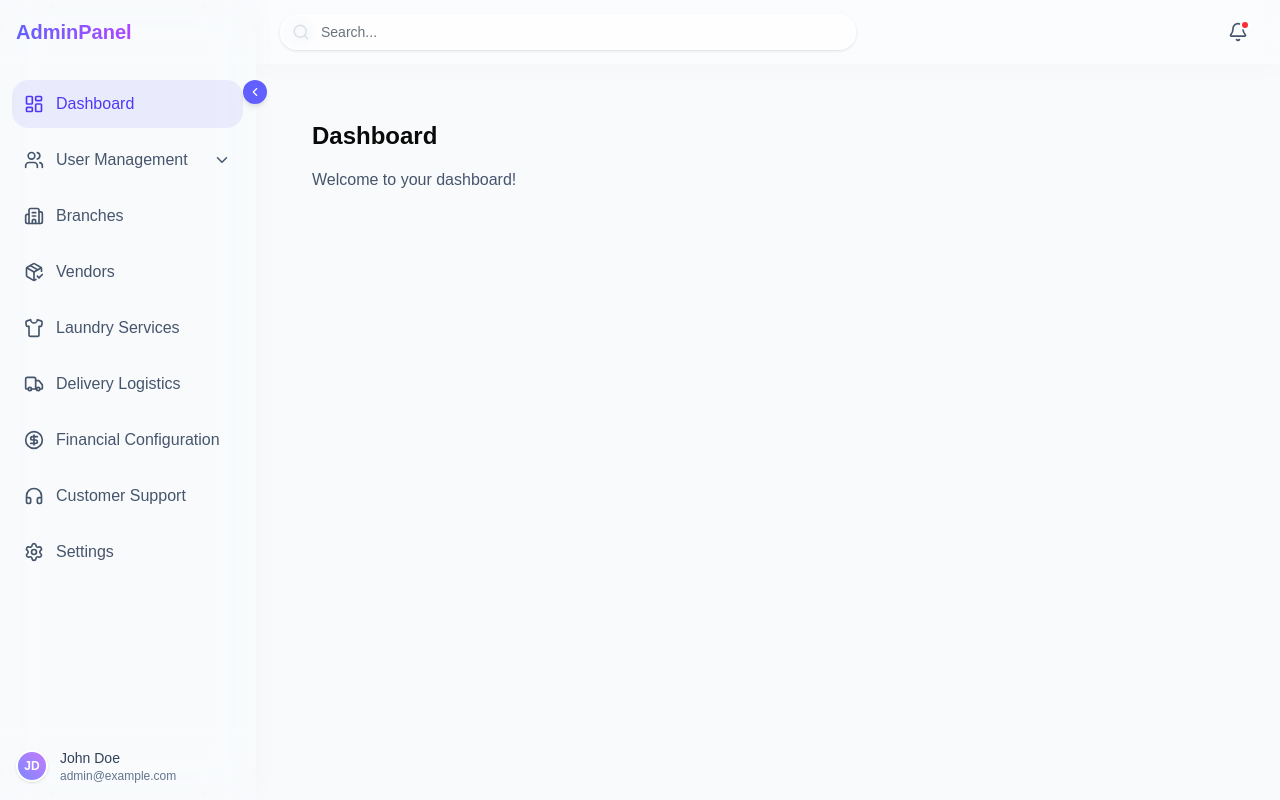
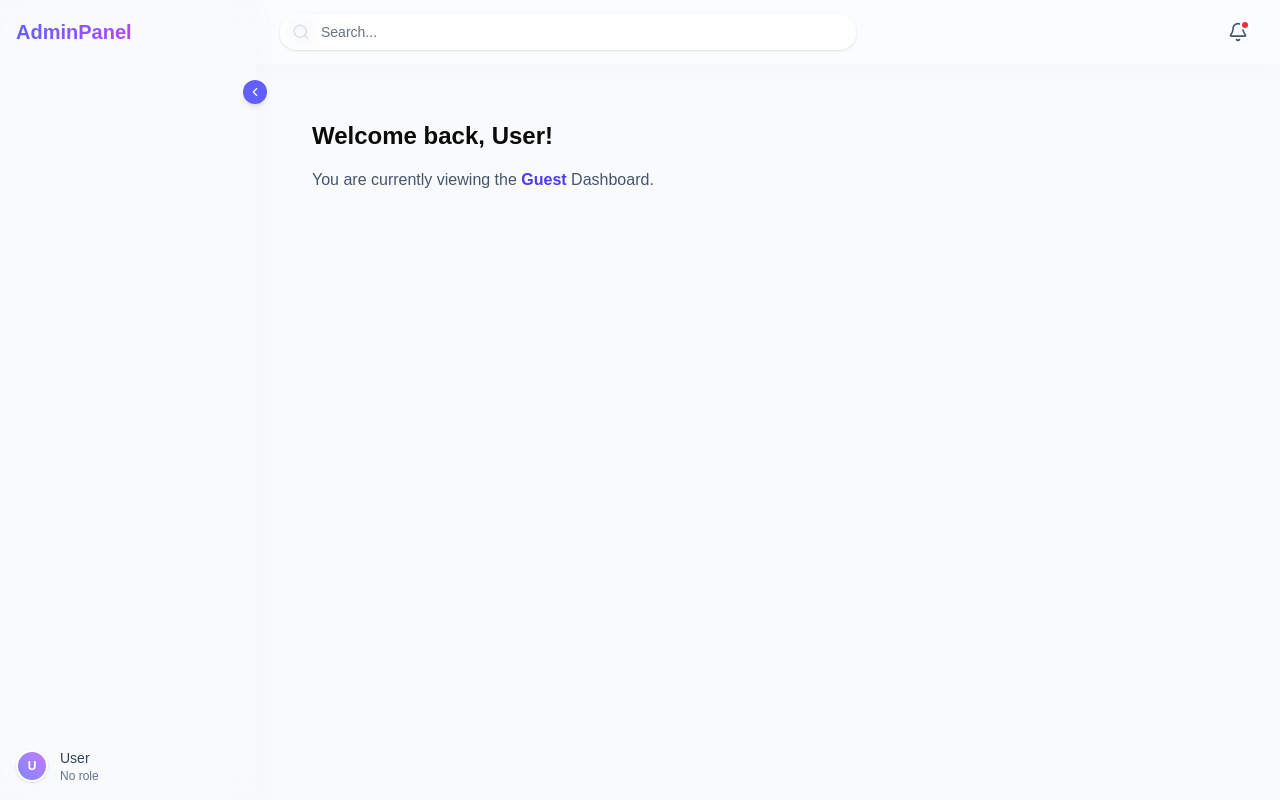
Before and after one commit to jevxo26/LAVO, a Next.js app: page /dashboard in a window 1280 px wide. Built offline with nearby package versions, Linux system fonts and the light colour scheme; a web font is replaced by a local one.

Commit message:
RBAC implementation done

```diff
--- a/src/app/dashboard/page.tsx
+++ b/src/app/dashboard/page.tsx
@@ -1,8 +1,16 @@
+"use client";
+
+import { useAuth } from "@/hooks/useAuth";
+
 export default function DashboardPage() {
+    const { user } = useAuth();
+
     return (
         <div className="p-8">
-            <h1 className="text-2xl font-bold mb-4">Dashboard</h1>
-            <p className="text-slate-600">Welcome to your dashboard!</p>
+            <h1 className="text-2xl font-bold mb-4">Welcome back, {user?.fullName || "User"}!</h1>
+            <p className="text-slate-600">
+                You are currently viewing the <span className="font-semibold text-indigo-600">{user?.userType || "Guest"}</span> Dashboard.
+            </p>
         </div>
     );
 }
--- a/src/components/dashboard/sidebar.tsx
+++ b/src/components/dashboard/sidebar.tsx
@@ -6,6 +6,7 @@ import { usePathname } from "next/navigation";
 import { cn } from "@/lib/utils";
 import { ChevronLeft, ChevronRight, Menu, ChevronDown  } from "lucide-react";
 import { dashboardNavItems } from "@/data/dashboardNav";
+import { useAuth } from "@/hooks/useAuth";
 
 interface SidebarProps {
   isCollapsed: boolean;
@@ -15,6 +16,7 @@ interface SidebarProps {
 export function Sidebar({ isCollapsed, toggleSidebar }: SidebarProps) {
   const pathname = usePathname();
   const [openMenu,setOpenMenu]=React.useState<string | null>(null);
+  const { user } = useAuth();
 
   React.useEffect(() => {
     dashboardNavItems.forEach((item) => {
@@ -58,7 +60,9 @@ export function Sidebar({ isCollapsed, toggleSidebar }: SidebarProps) {
 
       <nav className="flex-1 overflow-y-auto py-4 px-3 space-y-2">
         {
-          dashboardNavItems.map((item)=>{
+          dashboardNavItems
+            .filter(item => !item.roles || (user && item.roles.includes(user.userType)))
+            .map((item)=>{
             const hasChildren = item.children;
             const isParentActive =
               hasChildren &&
@@ -132,10 +136,10 @@ export function Sidebar({ isCollapsed, toggleSidebar }: SidebarProps) {
                   openMenu===item.name && !isCollapsed && (
                     <div className="ml-8 mt-2 space-y-2">
                     {
-                      item.children?.map(child=>(
+                      item.children?.filter(child => !child.roles || (user && child.roles.includes(user.userType))).map(child=>(
                       <Link
                         key={child.name}
-                        href={child.href}
+                        href={child.href!}
                         className={cn(
                           "flex items-center gap-3 rounded-lg px-3 py-2 text-sm transition-all",
                           pathname === child.href || pathname.startsWith(`${child.href}/`)
@@ -163,16 +167,16 @@ export function Sidebar({ isCollapsed, toggleSidebar }: SidebarProps) {
             isCollapsed ? "justify-center" : "",
           )}
         >
-          <div className="h-8 w-8 rounded-full bg-gradient-to-tr from-indigo-400 to-purple-400 shrink-0 border-2 border-white shadow-sm flex items-center justify-center text-white font-bold text-xs">
-            JD
+          <div className="h-8 w-8 rounded-full bg-gradient-to-tr from-indigo-400 to-purple-400 shrink-0 border-2 border-white shadow-sm flex items-center justify-center text-white font-bold text-xs uppercase">
+            {user?.fullName?.charAt(0) || "U"}
           </div>
           {!isCollapsed && (
             <div className="ml-3 truncate">
               <p className="text-sm font-medium text-slate-700 truncate">
-                John Doe
+                {user?.fullName || "User"}
               </p>
               <p className="text-xs text-slate-500 truncate">
-                admin@example.com
+                {user?.email || user?.userType || "No role"}
               </p>
             </div>
           )}
--- a/src/data/dashboardNav.tsx
+++ b/src/data/dashboardNav.tsx
@@ -10,75 +10,74 @@ import {
  Building2,
 } from "lucide-react";
 
+export interface NavItem {
+  name: string;
+  href?: string;
+  icon: any;
+  roles?: string[];
+  children?: Omit<NavItem, "children">[];
+}
 
-export const dashboardNavItems = [
+export const dashboardNavItems: NavItem[] = [
   {
     name:"Dashboard",
     href:"/dashboard",
     icon: LayoutDashboard,
+    roles: ["SUPER_ADMIN", "Admin", "Branch Manager", "Vendor", "Customer", "Employee", "Pickup Agent", "Delivery Agent"],
   },
-
   {
     name:"User Management",
     icon:Users,
+    roles: ["SUPER_ADMIN", "Admin"],
     children:[
       {
         name:"Users",
         href:"/dashboard/users",
         icon:Users,
+        roles: ["SUPER_ADMIN", "Admin"],
       },
     ]
   },
-
-
-   {
+  {
     name: "Branches",
     href: "/dashboard/branches",
     icon: Building2,
+    roles: ["SUPER_ADMIN", "Admin", "Branch Manager"],
   },
-
   {
     name: "Vendors",
     href: "/dashboard/vendors",
     icon: PackageCheck,
+    roles: ["SUPER_ADMIN", "Admin", "Vendor"],
   },
-
   {
     name: "Laundry Services",
     href: "/dashboard/services",
     icon: Shirt,
+    roles: ["SUPER_ADMIN", "Admin", "Branch Manager"],
   },
-
   {
     name: "Delivery Logistics",
     href: "/dashboard/logistics",
     icon: Truck,
+    roles: ["SUPER_ADMIN", "Admin", "Branch Manager", "Delivery Agent", "Pickup Agent"],
   },
-
   {
     name: "Financial Configuration",
     href: "/dashboard/finance",
     icon: CircleDollarSign,
+    roles: ["SUPER_ADMIN", "Admin"],
   },
-
   {
     name: "Customer Support",
     href: "/dashboard/support",
     icon: Headphones,
+    roles: ["SUPER_ADMIN", "Admin", "Employee", "Branch Manager"],
   },
-
   {
     name: "Settings",
     href: "/dashboard/settings",
     icon: Settings,
-
-    // children: [
-      // Future e ekhane add korba
-      // {
-      //   name: "System Setting",
-      //   href: "/dashboard/settings/system",
-      //   icon: Settings,
-      // },
-    // ],
+    roles: ["SUPER_ADMIN", "Admin"],
   },
-]
+];
```
